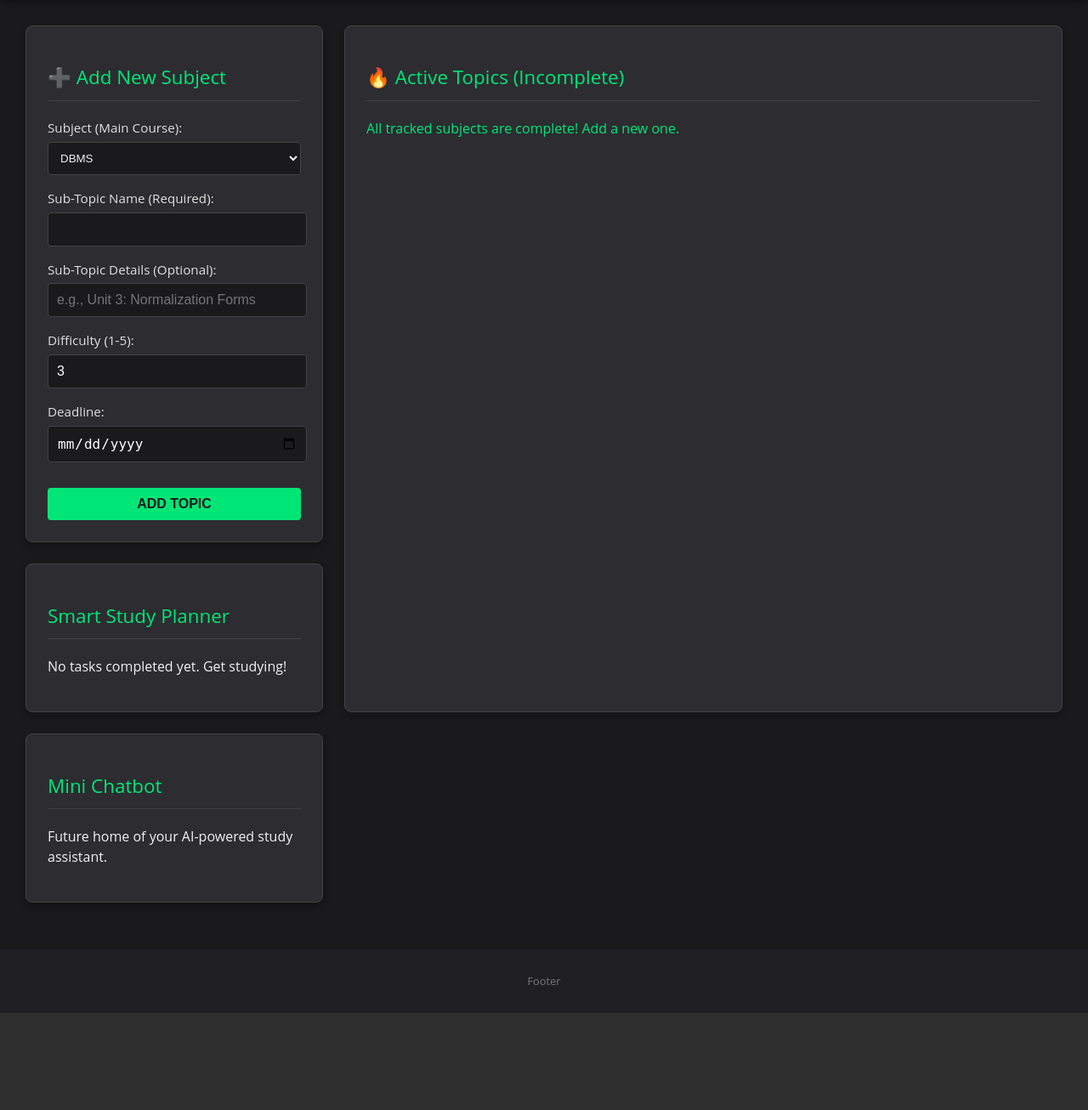
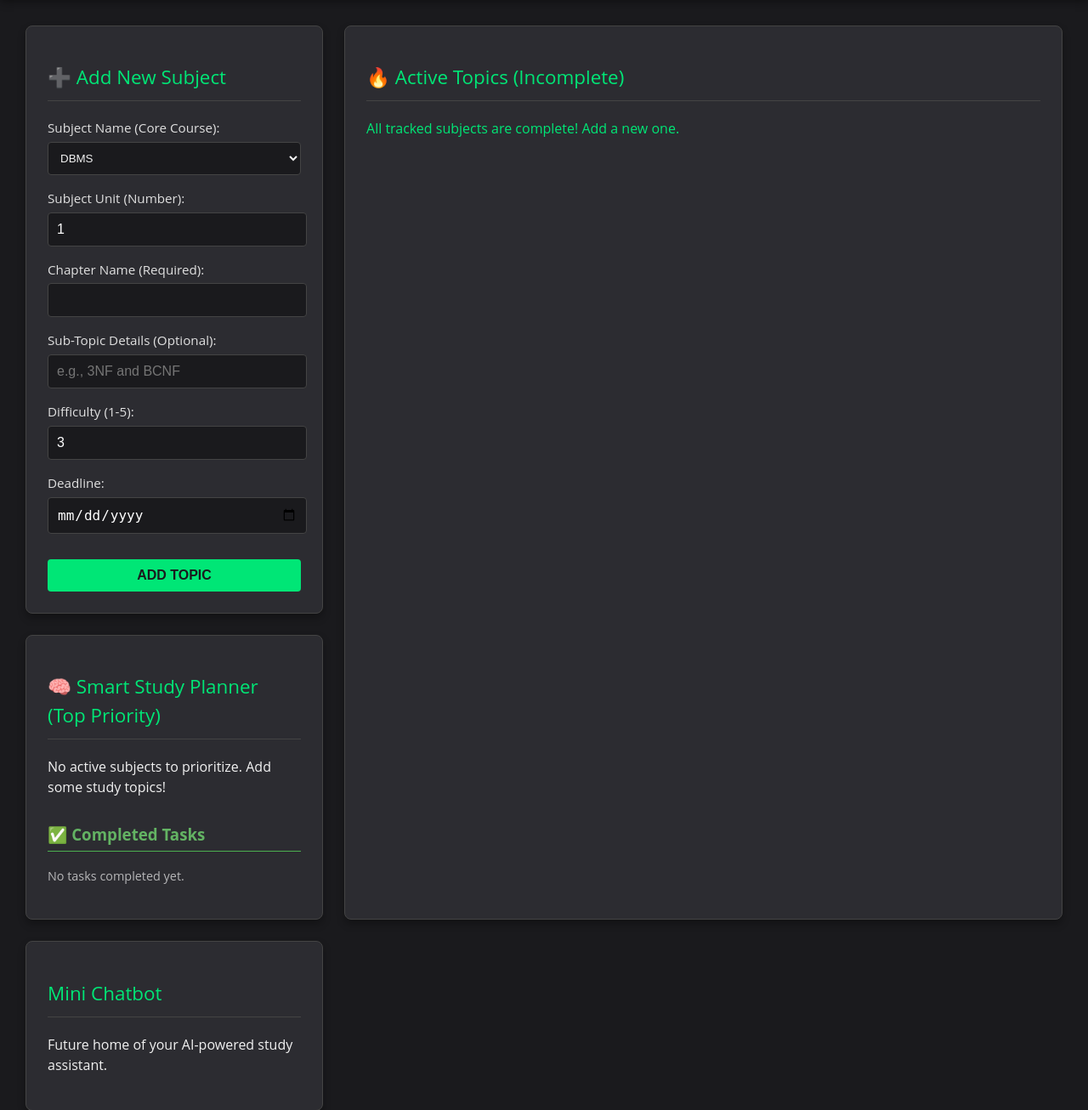
Before and after one commit to nishtha911/smart_study_companion, a Flask app: template templates/index.html in a window 1280 px wide. Shown: the part 106-1412 px from the top of the page at 85% size. Before the commit the page ends 1298 px from the top, so only its background shows below. Run offline with Flask 3, Linux system fonts and the light colour scheme; the template is opened without the code that fills it, so the values that code supplies are empty.

Commit message:
updated mysql

```diff
--- a/templates/index.html
+++ b/templates/index.html
@@ -17,7 +17,7 @@
             <h2>➕ Add New Subject</h2>
             <form method="POST" action="/add_subject">
                 <p>
-                    <label for="syllabus_unit">Subject (Main Course):</label>
+                    <label for="syllabus_unit">Subject Name (Core Course):</label>
                     <select id="syllabus_unit" name="syllabus_unit" required style="width: 100%; padding: 10px; border-radius: 4px; background-color: #1a1a1d; color: #f1f1f1; border: 1px solid #444;">
                         <option value="DBMS">DBMS</option>
                         <option value="CN">CN</option>
@@ -28,12 +28,16 @@
                     </select>
                 </p>
                 <p>
-                    <label for="name">Sub-Topic Name (Required):</label>
+                    <label for="unit_number">Subject Unit (Number):</label>
+                    <input type="number" id="unit_number" name="unit_number" min="1" value="1" required>
+                </p>
+                <p>
+                    <label for="name">Chapter Name (Required):</label>
                     <input type="text" id="name" name="name" required>
                 </p>
                 <p>
                     <label for="sub_topic">Sub-Topic Details (Optional):</label>
-                    <input type="text" id="sub_topic" name="sub_topic" placeholder="e.g., Unit 3: Normalization Forms">
+                    <input type="text" id="sub_topic" name="sub_topic" placeholder="e.g., 3NF and BCNF">
                 </p>
                 <p>
                     <label for="difficulty">Difficulty (1-5):</label>
@@ -54,7 +58,8 @@
                 <thead>
                     <tr>
                         <th>Subject</th>
-                        <th>Topic</th>
+                        <th>Unit</th>
+                        <th>Topic/Chapter</th>
                         <th>Difficulty</th>
                         <th>Deadline</th>
                         <th>Days Left</th>
@@ -64,8 +69,9 @@
                 <tbody>
                     {% for subject in subjects %}
                     <tr>
-                        <td>{{ subject['syllabus_unit'] }}</td>
-                        <td>{{ subject['name'] }}</td>
+                        <td>{{ subject['subject_name'] }}</td>
+                        <td>{{ subject['subject_unit'] }}</td>
+                        <td>{{ subject['chapter_name'] }}</td>
                         <td>{{ subject['difficulty'] }} / 5</td>
                         <td>{{ subject['deadline'] }}</td>
                         <td>
@@ -93,21 +99,42 @@
         </section>
 
         <section class="feature-card" id="planner-placeholder">
-            <h2>Smart Study Planner</h2>
-            {% if completed_subjects %}
-            <div id="completed-tasks">
-                <h3 style="color: #4CAF50; border-bottom: 1px solid #4CAF50; padding-bottom: 5px;">✅ Completed Tasks</h3>
-                <ul style="list-style: none; padding-left: 0; font-size: 0.9em;">
-                    {% for subject in completed_subjects %}
-                        <li style="margin-bottom: 5px;">
-                            <strong>[{{ subject['syllabus_unit'] }}]</strong> {{ subject['name'] }} <span style="float: right; color: #4CAF50;">DONE</span>
+            <h2>🧠 Smart Study Planner (Top Priority)</h2>
+            {% if subjects %}
+                <ul style="list-style: none; padding-left: 0;">
+                    {% for subject in subjects[:3] %}
+                        <li style="margin-bottom: 12px; padding: 8px; border-left: 3px solid var(--accent-color); background: #25252a; border-radius: 4px;">
+                            <strong style="color: var(--accent-color);">{{ loop.index }}. [{{ subject['subject_name'] }} Unit {{ subject['subject_unit'] }}]</strong>
+                            {{ subject['chapter_name'] }}
+                            <span style="float: right;">
+                                {% if subject.days_left < 5 %}
+                                    <span class="urgent-red">({{ subject.days_left }} Days Left!)</span>
+                                {% else %}
+                                    <span style="color: #b0e0e6;">({{ subject.days_left }} Days)</span>
+                                {% endif %}
+                            </span>
                         </li>
                     {% endfor %}
                 </ul>
+            {% else %}
+            <p>No active subjects to prioritize. Add some study topics!</p>
+            {% endif %}
+
+            <div id="completed-tasks" style="margin-top: 30px;">
+                <h3 style="color: #63b363; border-bottom: 1px solid #4CAF50; padding-bottom: 5px;">✅ Completed Tasks</h3>
+                <ul style="list-style: none; padding-left: 0; font-size: 0.9em; max-height: 150px; overflow-y: auto;">
+                    {% if completed_subjects %}
+                        {% for subject in completed_subjects %}
+                            <li style="margin-bottom: 5px; opacity: 0.7;">
+                                <strong>[{{ subject['subject_name'] }}]</strong> {{ subject['chapter_name'] }}
+                                <span style="float: right; color: #63b363;">DONE</span>
+                            </li>
+                        {% endfor %}
+                    {% else %}
+                        <li style="opacity: 0.7;">No tasks completed yet.</li>
+                    {% endif %}
+                </ul>
             </div>
-            {% else %}
-            <p>No tasks completed yet. Get studying!</p>
-            {% endif %}
         </section>
 
         <section class="feature-card" id="chatbot-placeholder">
```
